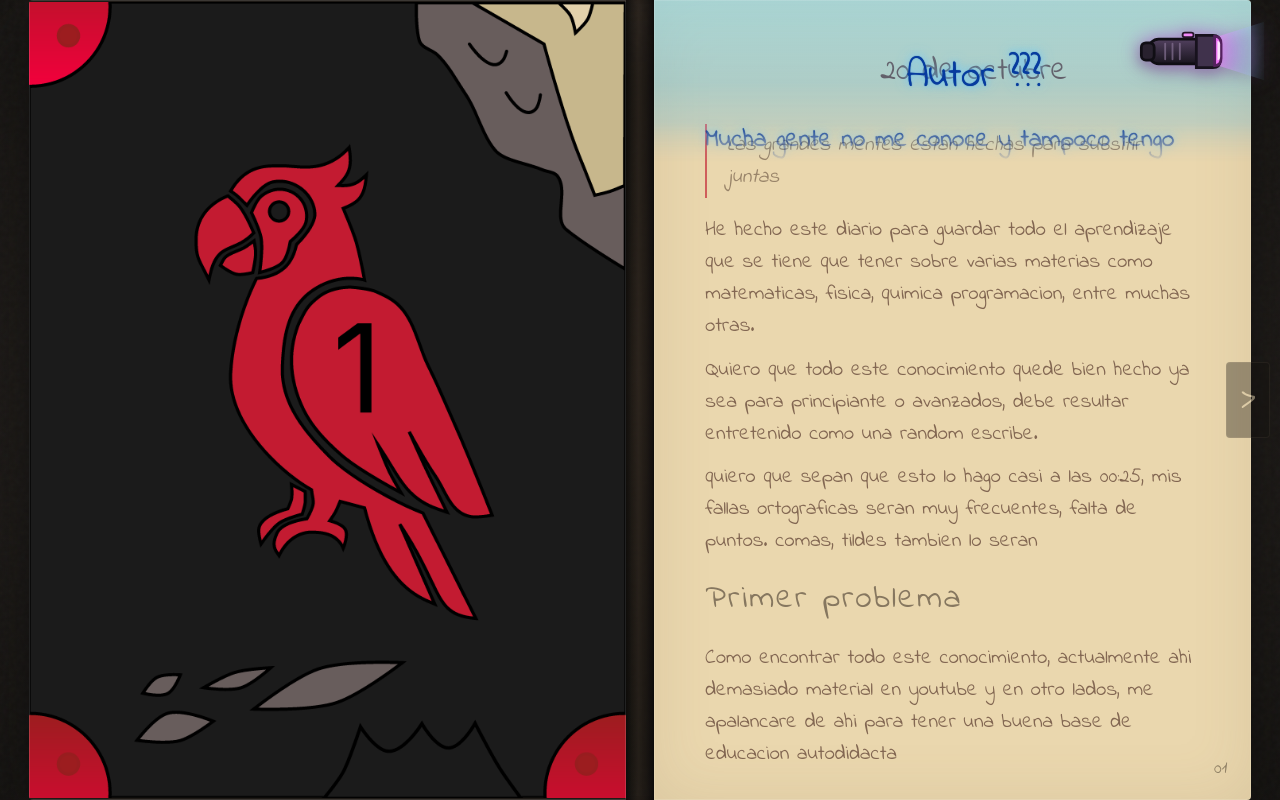
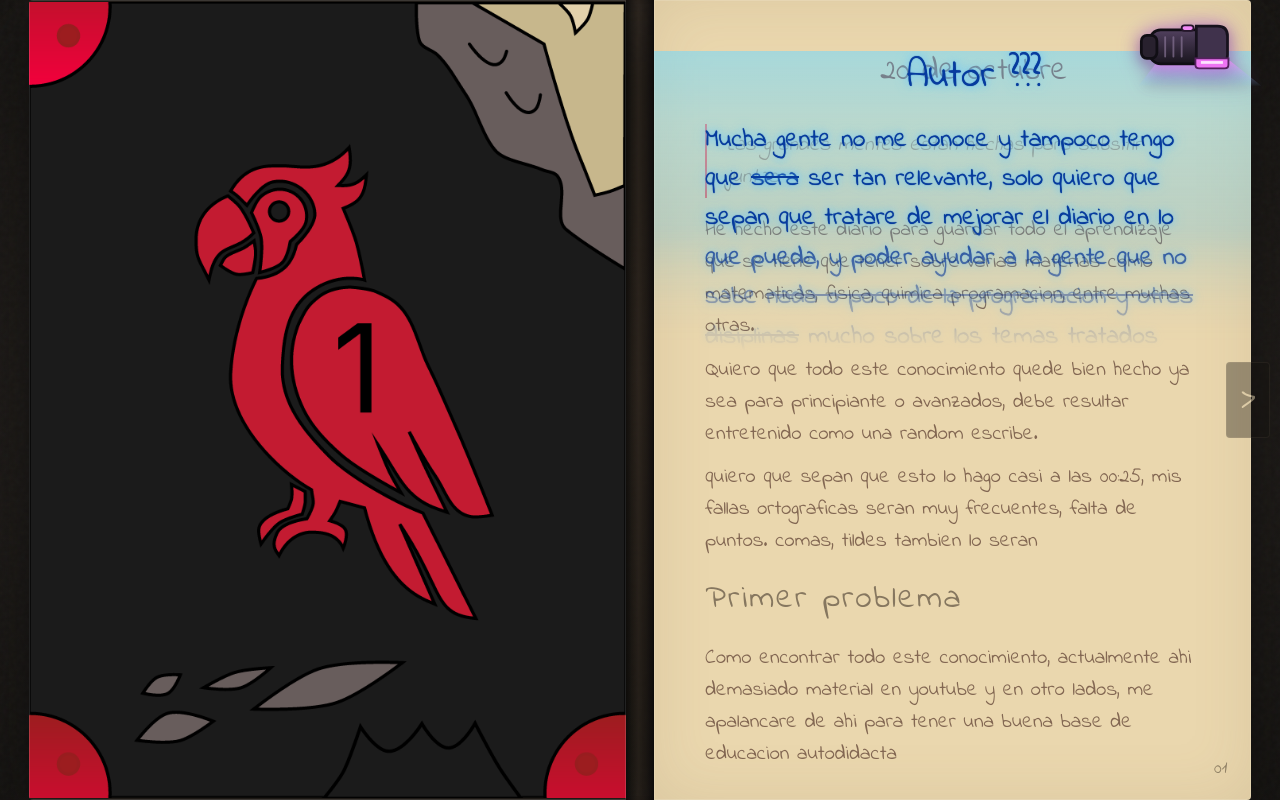
Before and after one commit to Saaarmyx/Journal-1, a website built with Vite: page index.html in a window 1280 px wide. Both pictures are taken after a click on the button "Arrastrar la linterna UV sobre el diario". Built offline with nearby package versions, Linux system fonts and the light colour scheme; some packages are replaced by stand-ins of ours.

Commit message:
Orientar haz UV rectangular hacia abajo

```diff
--- a/src/journal/components/Book.js
+++ b/src/journal/components/Book.js
@@ -56,7 +56,7 @@ export function createBook(initialPages) {
   flashlight.innerHTML = `
     <svg viewBox="0 0 144 80" aria-hidden="true" focusable="false">
       <defs>
-        <linearGradient id="uv-beam" x1="0" y1="0" x2="1" y2="0">
+        <linearGradient id="uv-beam" x1="0" y1="0" x2="0" y2="1">
           <stop offset="0" stop-color="#fa86ff" stop-opacity=".62" />
           <stop offset="1" stop-color="#73cfff" stop-opacity=".04" />
         </linearGradient>
@@ -65,14 +65,14 @@ export function createBook(initialPages) {
           <stop offset="1" stop-color="#19151e" />
         </linearGradient>
       </defs>
-      <path d="M89 25 142 8v64L89 55Z" fill="url(#uv-beam)" />
-      <rect x="16" y="27" width="77" height="27" rx="11" fill="url(#uv-body)" stroke="#100e14" stroke-width="3" />
-      <rect x="8" y="31" width="14" height="19" rx="5" fill="#28212e" stroke="#100e14" stroke-width="3" />
-      <path d="M68 23h18q8 0 8 8v19q0 8-8 8H68Z" fill="#40324c" stroke="#17121d" stroke-width="3" />
-      <path d="M88 24q7 0 7 8v16q0 8-7 8Z" fill="#ed75f3" stroke="#54215e" stroke-width="3" />
-      <path d="M91 29q3 0 3 4v13q0 4-3 4Z" fill="#fff0ff" opacity=".9" />
-      <path d="M34 32v17m8-17v17m8-17v17" stroke="#867394" stroke-width="2" stroke-linecap="round" opacity=".7" />
-      <rect x="53" y="20" width="12" height="5" rx="2.5" fill="#f28af8" stroke="#25162a" stroke-width="2" />
+      <path d="M26 51 5 78h134l-34-27Z" fill="url(#uv-beam)" />
+      <rect x="17" y="17" width="83" height="37" rx="12" fill="url(#uv-body)" stroke="#100e14" stroke-width="3" />
+      <rect x="8" y="23" width="17" height="25" rx="6" fill="#28212e" stroke="#100e14" stroke-width="3" />
+      <path d="M68 13h23q11 0 11 11v20q0 10-10 10H68Z" fill="#40324c" stroke="#17121d" stroke-width="3" />
+      <path d="M67 48h36v7q0 4-4 4H71q-4 0-4-4Z" fill="#ed75f3" stroke="#54215e" stroke-width="2" />
+      <path d="M73 51h24v3H73Z" fill="#fff0ff" opacity=".9" />
+      <path d="M34 25v21m9-21v21m9-21v21" stroke="#867394" stroke-width="2" stroke-linecap="round" opacity=".7" />
+      <rect x="52" y="12" width="13" height="6" rx="3" fill="#f28af8" stroke="#25162a" stroke-width="2" />
     </svg>`
 
   const commentsToggle = document.createElement('button')
@@ -111,11 +111,11 @@ export function createBook(initialPages) {
       if (isLit) anyPageLit = true
       if (!isLit) return
 
-      const height = Math.min(260, Math.max(120, bounds.height * 0.28))
+      const height = Math.min(300, Math.max(140, bounds.height * 0.38))
       for (const element of [page, surface]) {
         element.style.setProperty('--uv-y', `${y}px`)
         element.style.setProperty('--uv-height', `${height}px`)
-        element.style.setProperty('--uv-top', `${y - height / 2}px`)
+        element.style.setProperty('--uv-top', `${y}px`)
       }
     })
     blueLightOn = anyPageLit
--- a/src/styles/global.css
+++ b/src/styles/global.css
@@ -357,19 +357,18 @@ button:focus-visible {
   top: var(--uv-y, 50%);
   left: 0;
   width: 100%;
-  height: var(--uv-height, min(28vh, 260px));
-  transform: translateY(-50%);
+  height: var(--uv-height, min(38vh, 300px));
   content: '';
   pointer-events: none;
   background: linear-gradient(
     to bottom,
-    #70d9ff12 0%,
-    #70d9ff82 24%,
-    #42baf25c 64%,
-    #248fe51c 100%
+    #70d9ff8c 0%,
+    #70d9ff65 24%,
+    #42baf242 62%,
+    #248fe500 100%
   );
-  -webkit-mask-image: linear-gradient(to bottom, transparent 0%, #000 18%, #000 82%, transparent 100%);
-  mask-image: linear-gradient(to bottom, transparent 0%, #000 18%, #000 82%, transparent 100%);
+  -webkit-mask-image: linear-gradient(to bottom, #000 0%, #000 58%, transparent 100%);
+  mask-image: linear-gradient(to bottom, #000 0%, #000 58%, transparent 100%);
   mix-blend-mode: screen;
 }
 .page-paper--uv-active .page-body {
@@ -390,11 +389,11 @@ button:focus-visible {
   opacity: 0;
   pointer-events: none;
   transition: opacity 0.18s ease;
-  -webkit-mask-image: linear-gradient(to bottom, transparent 0%, #000 18%, #000 82%, transparent 100%);
+  -webkit-mask-image: linear-gradient(to bottom, #000 0%, #000 58%, transparent 100%);
   -webkit-mask-size: 100% var(--uv-height);
   -webkit-mask-position: 0 var(--uv-top);
   -webkit-mask-repeat: no-repeat;
-  mask-image: linear-gradient(to bottom, transparent 0%, #000 18%, #000 82%, transparent 100%);
+  mask-image: linear-gradient(to bottom, #000 0%, #000 58%, transparent 100%);
   mask-size: 100% var(--uv-height);
   mask-position: 0 var(--uv-top);
   mask-repeat: no-repeat;
```
